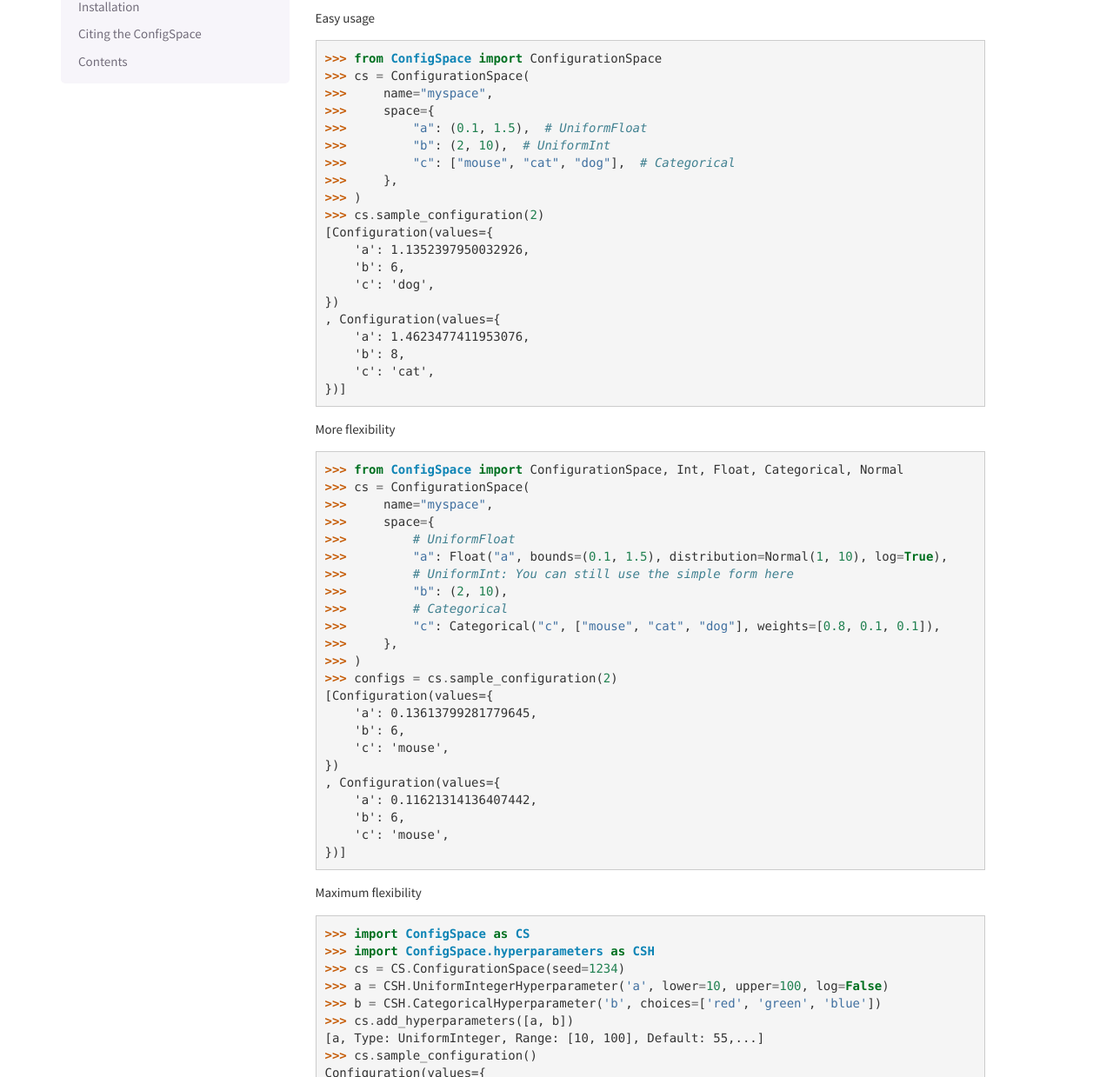
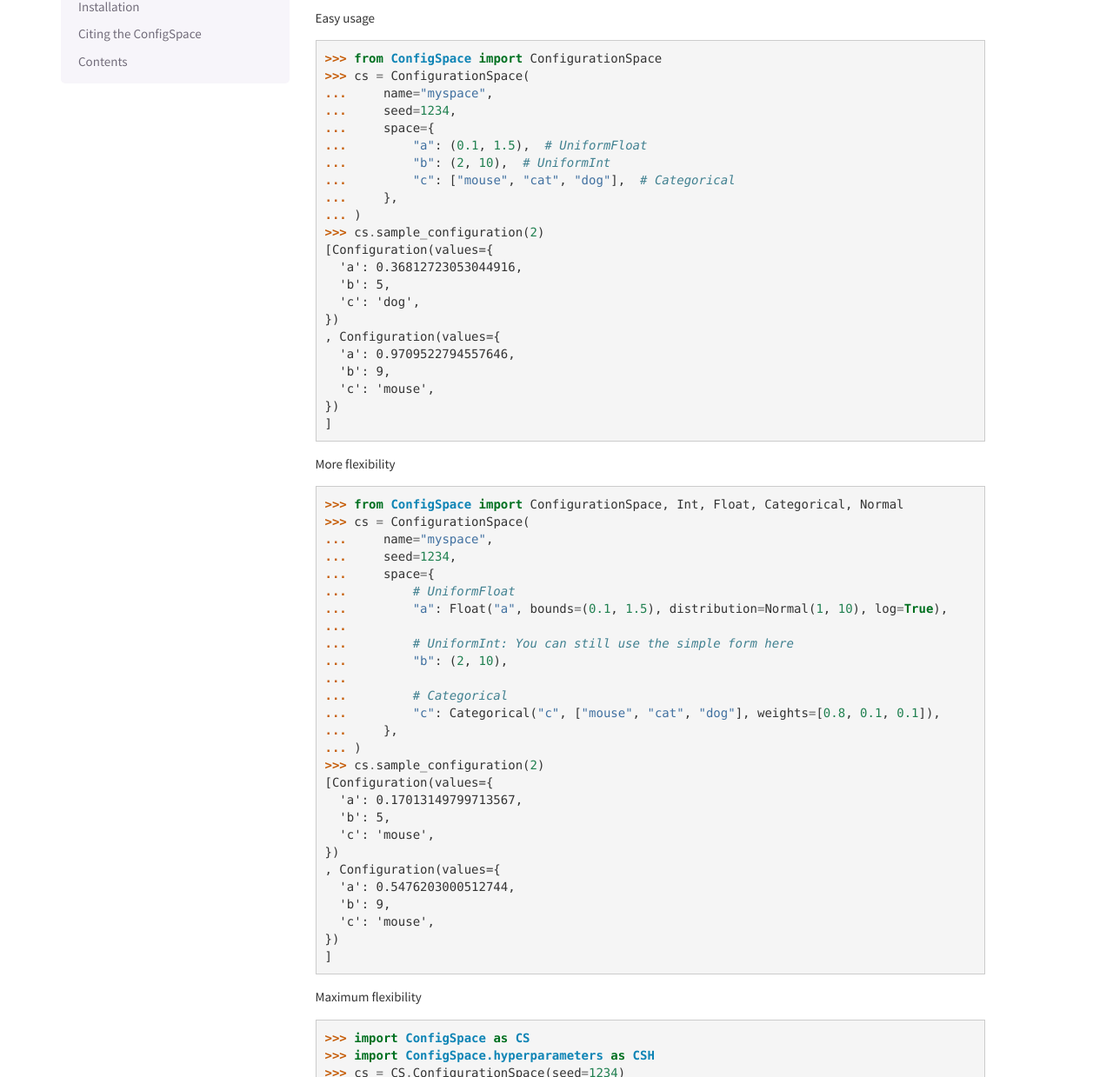
Before and after one commit to automl/ConfigSpace, a Sphinx documentation site: the page built from docs/source/index.rst, in a window 1280 px wide and 1400 px high, scrolled down 220 px. Shown: the part 161-1400 px from the top of the window at 87% size. Built offline with Sphinx 7.4.7, drawn with Linux system fonts in a browser that asks for light colours; the version number is read from the project's files by our own code.

Commit message:
Fix doctests

```diff
--- a/docs/source/index.rst
+++ b/docs/source/index.rst
@@ -39,25 +39,26 @@ Easy usage
 
     >>> from ConfigSpace import ConfigurationSpace
     >>> cs = ConfigurationSpace(
-    >>>     name="myspace",
-    >>>     space={
-    >>>         "a": (0.1, 1.5),  # UniformFloat
-    >>>         "b": (2, 10),  # UniformInt
-    >>>         "c": ["mouse", "cat", "dog"],  # Categorical
-    >>>     },
-    >>> )
+    ...     name="myspace",
+    ...     seed=1234,
+    ...     space={
+    ...         "a": (0.1, 1.5),  # UniformFloat
+    ...         "b": (2, 10),  # UniformInt
+    ...         "c": ["mouse", "cat", "dog"],  # Categorical
+    ...     },
+    ... )
     >>> cs.sample_configuration(2)
     [Configuration(values={
-        'a': 1.1352397950032926,
-        'b': 6,
-        'c': 'dog',
+      'a': 0.36812723053044916,
+      'b': 5,
+      'c': 'dog',
     })
     , Configuration(values={
-        'a': 1.4623477411953076,
-        'b': 8,
-        'c': 'cat',
-    })]
-    <BLANKLINE>
+      'a': 0.9709522794557646,
+      'b': 9,
+      'c': 'mouse',
+    })
+    ]
 
 
 More flexibility
@@ -66,28 +67,31 @@ More flexibility
 
     >>> from ConfigSpace import ConfigurationSpace, Int, Float, Categorical, Normal
     >>> cs = ConfigurationSpace(
-    >>>     name="myspace",
-    >>>     space={
-    >>>         # UniformFloat
-    >>>         "a": Float("a", bounds=(0.1, 1.5), distribution=Normal(1, 10), log=True),
-    >>>         # UniformInt: You can still use the simple form here
-    >>>         "b": (2, 10),
-    >>>         # Categorical
-    >>>         "c": Categorical("c", ["mouse", "cat", "dog"], weights=[0.8, 0.1, 0.1]),
-    >>>     },
-    >>> )
-    >>> configs = cs.sample_configuration(2)
+    ...     name="myspace",
+    ...     seed=1234,
+    ...     space={
+    ...         # UniformFloat
+    ...         "a": Float("a", bounds=(0.1, 1.5), distribution=Normal(1, 10), log=True),
+    ...
+    ...         # UniformInt: You can still use the simple form here
+    ...         "b": (2, 10),
+    ...
+    ...         # Categorical
+    ...         "c": Categorical("c", ["mouse", "cat", "dog"], weights=[0.8, 0.1, 0.1]),
+    ...     },
+    ... )
+    >>> cs.sample_configuration(2)
     [Configuration(values={
-        'a': 0.13613799281779645,
-        'b': 6,
-        'c': 'mouse',
+      'a': 0.17013149799713567,
+      'b': 5,
+      'c': 'mouse',
     })
     , Configuration(values={
-        'a': 0.11621314136407442,
-        'b': 6,
-        'c': 'mouse',
-    })]
-    <BLANKLINE>
+      'a': 0.5476203000512744,
+      'b': 9,
+      'c': 'mouse',
+    })
+    ]
 
 
 Maximum flexibility
```
